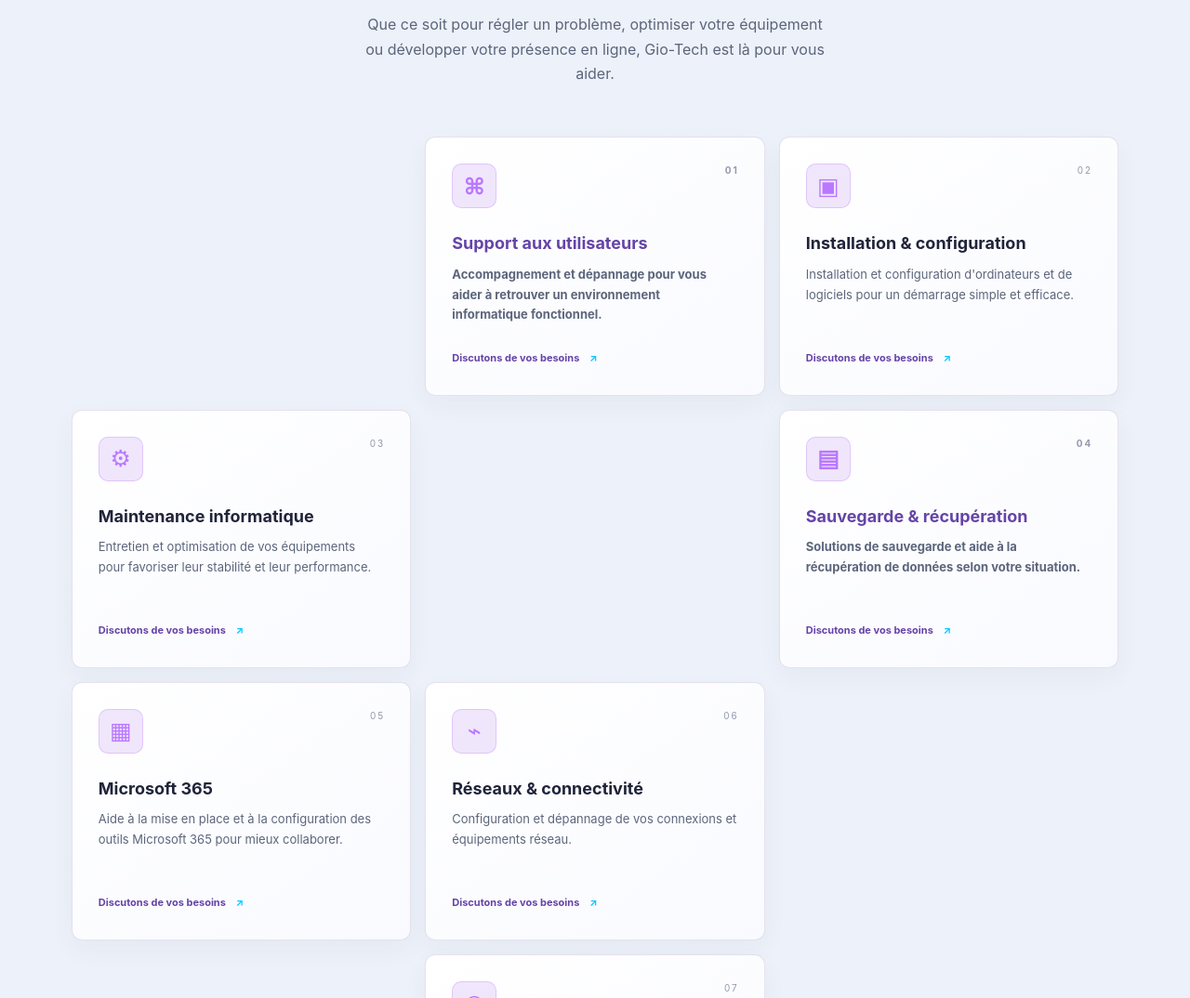
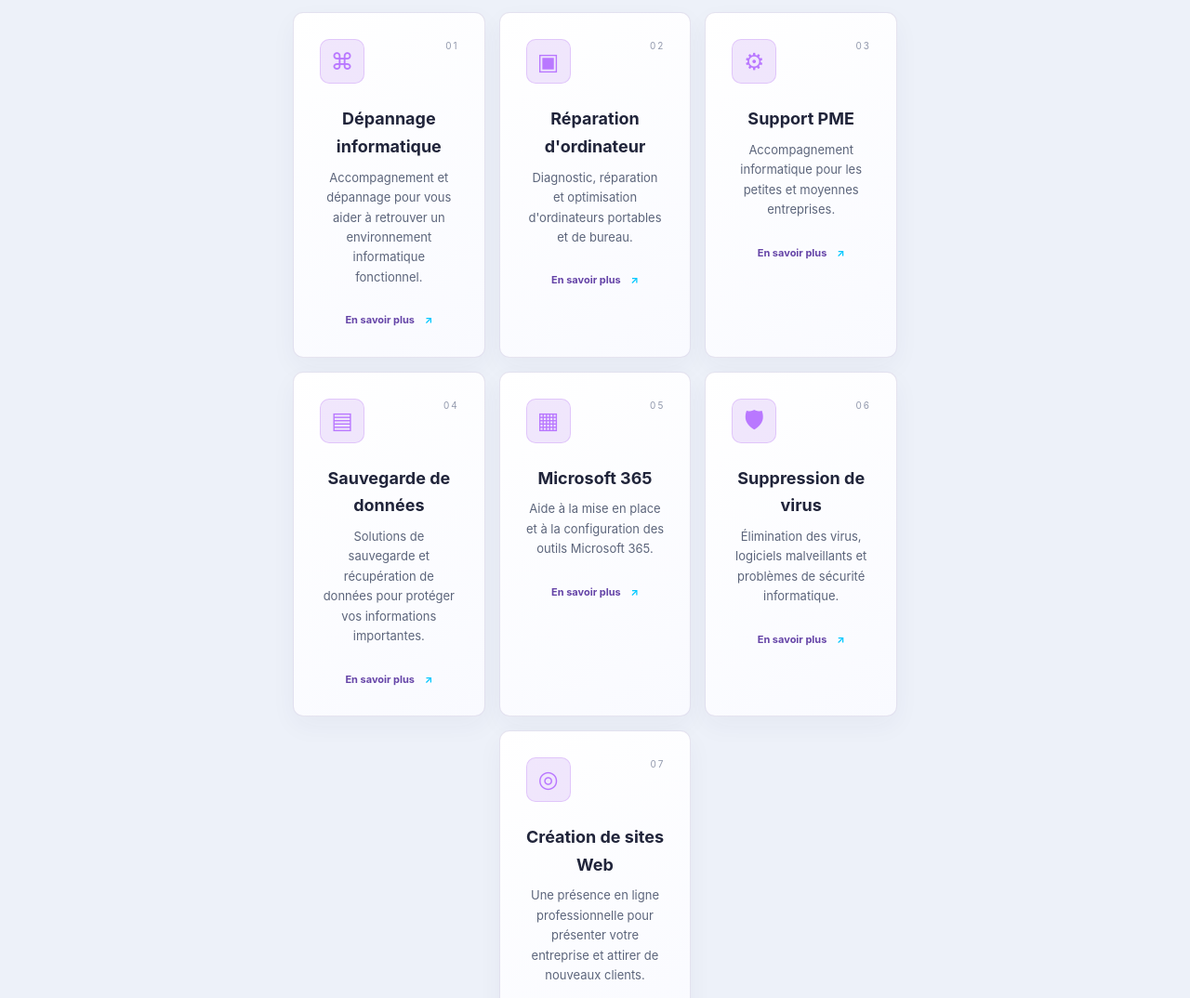
Before and after one commit to Gio-Technicien/gio-tech-site, a plain HTML site: page index.html in a window 1280 px wide. Shown: the part 1670-2744 px from the top of the page at 93% size. Drawn offline with Linux system fonts and the light colour scheme.

Commit message:
Update index.html
Update les carte

```diff
--- a/index.html
+++ b/index.html
@@ -106,23 +106,93 @@
         <section class="seo-content">
 <p>Gio-Tech accompagne les particuliers et les PME de la région de Québec dans leurs besoins informatiques de tous les jours. Que ce soit pour résoudre un problème technique, installer un nouvel équipement, configurer Microsoft 365, sécuriser vos données ou mettre en place un site Web professionnel, nous sommes là pour vous offrir un service fiable et adapté à votre réalité.</p>
         <p> Basée à Québec, Gio-Tech mise sur la proximité, l'écoute et la simplicité. Nous prenons le temps de comprendre vos besoins afin de proposer des solutions efficaces, durables et faciles à utiliser. Notre objectif est de vous permettre de profiter pleinement de vos technologies en toute confiance, avec un environnement informatique stable, performant et sécuritaire. </p>
-</section>
-        <p>Que ce soit pour régler un problème, optimiser votre équipement ou développer votre présence en ligne, Gio-Tech est là pour vous aider.</p>
-      </div>
-      <div class="service-grid">
-        <a href="depannage-informatique-quebec.html">
-        <article class="service-card reveal"><div class="service-icon">⌘</div><span class="card-number">01</span><h3>Support aux utilisateurs</h3><p>Accompagnement et dépannage pour vous aider à retrouver un environnement informatique fonctionnel.</p><a href="#contact" aria-label="Demander du support aux utilisateurs">Discutons de vos besoins <b>↗</b></a></article>
-       </a>
-        <article class="service-card reveal"><div class="service-icon">▣</div><span class="card-number">02</span><h3>Installation & configuration</h3><p>Installation et configuration d'ordinateurs et de logiciels pour un démarrage simple et efficace.</p><a href="#contact" aria-label="Demander une installation ou configuration">Discutons de vos besoins <b>↗</b></a></article>
-        <article class="service-card reveal"><div class="service-icon">⚙</div><span class="card-number">03</span><h3>Maintenance informatique</h3><p>Entretien et optimisation de vos équipements pour favoriser leur stabilité et leur performance.</p><a href="#contact" aria-label="Demander de la maintenance informatique">Discutons de vos besoins <b>↗</b></a></article>
-        <a href="sauvegarde-donnees-quebec.html">
-        <article class="service-card reveal"><div class="service-icon">▤</div><span class="card-number">04</span><h3>Sauvegarde & récupération</h3><p>Solutions de sauvegarde et aide à la récupération de données selon votre situation.</p><a href="#contact" aria-label="Demander une solution de sauvegarde">Discutons de vos besoins <b>↗</b></a></article>
-        </a>
-        <article class="service-card reveal"><div class="service-icon">▦</div><span class="card-number">05</span><h3>Microsoft 365</h3><p>Aide à la mise en place et à la configuration des outils Microsoft 365 pour mieux collaborer.</p><a href="#contact" aria-label="Obtenir de l'aide avec Microsoft 365">Discutons de vos besoins <b>↗</b></a></article>
-        <article class="service-card reveal"><div class="service-icon">⌁</div><span class="card-number">06</span><h3>Réseaux & connectivité</h3><p>Configuration et dépannage de vos connexions et équipements réseau.</p><a href="#contact" aria-label="Demander de l'aide pour un réseau">Discutons de vos besoins <b>↗</b></a></article>
-        <article class="service-card service-feature reveal"><div class="service-icon">◎</div><span class="card-number">07</span><h3>Création de sites Web</h3><p>Une présence en ligne claire et professionnelle pour présenter votre activité et faciliter les prises de contact.</p><a href="#contact" aria-label="Parler d'un projet de site Web">Parlons de votre site <b>↗</b></a></article>
-      </div>
-    </section>
+<div class="service-grid">
+
+  <article class="service-card reveal">
+    <div class="service-icon">⌘</div>
+    <span class="card-number">01</span>
+    <h3>Dépannage informatique</h3>
+    <p>
+      Accompagnement et dépannage pour vous aider à retrouver un environnement informatique fonctionnel.
+    </p>
+    <a href="depannage-informatique-quebec.html">
+      En savoir plus <b>↗</b>
+    </a>
+  </article>
+
+  <article class="service-card reveal">
+    <div class="service-icon">▣</div>
+    <span class="card-number">02</span>
+    <h3>Réparation d'ordinateur</h3>
+    <p>
+      Diagnostic, réparation et optimisation d'ordinateurs portables et de bureau.
+    </p>
+    <a href="reparation-ordinateur-quebec.html">
+      En savoir plus <b>↗</b>
+    </a>
+  </article>
+
+  <article class="service-card reveal">
+    <div class="service-icon">⚙</div>
+    <span class="card-number">03</span>
+    <h3>Support PME</h3>
+    <p>
+      Accompagnement informatique pour les petites et moyennes entreprises.
+    </p>
+    <a href="support-pme-quebec.html">
+      En savoir plus <b>↗</b>
+    </a>
+  </article>
+
+  <article class="service-card reveal">
+    <div class="service-icon">▤</div>
+    <span class="card-number">04</span>
+    <h3>Sauvegarde de données</h3>
+    <p>
+      Solutions de sauvegarde et récupération de données pour protéger vos informations importantes.
+    </p>
+    <a href="sauvegarde-donnees-quebec.html">
+      En savoir plus <b>↗</b>
+    </a>
+  </article>
+
+  <article class="service-card reveal">
+    <div class="service-icon">▦</div>
+    <span class="card-number">05</span>
+    <h3>Microsoft 365</h3>
+    <p>
+      Aide à la mise en place et à la configuration des outils Microsoft 365.
+    </p>
+    <a href="microsoft-365-quebec.html">
+      En savoir plus <b>↗</b>
+    </a>
+  </article>
+
+  <article class="service-card reveal">
+    <div class="service-icon">🛡</div>
+    <span class="card-number">06</span>
+    <h3>Suppression de virus</h3>
+    <p>
+      Élimination des virus, logiciels malveillants et problèmes de sécurité informatique.
+    </p>
+    <a href="suppression-virus-quebec.html">
+      En savoir plus <b>↗</b>
+    </a>
+  </article>
+
+  <article class="service-card service-feature reveal">
+    <div class="service-icon">◎</div>
+    <span class="card-number">07</span>
+    <h3>Création de sites Web</h3>
+    <p>
+      Une présence en ligne professionnelle pour présenter votre entreprise et attirer de nouveaux clients.
+    </p>
+    <a href="creation-site-web-quebec.html">
+      En savoir plus <b>↗</b>
+    </a>
+  </article>
+
+</div>
 
     <section class="approach section" id="approche">
       <div class="approach-art reveal"><div class="rings"><span></span><span></span><span></span><div class="ring-core">GT</div></div><div class="art-caption">FIABILITÉ · PERFORMANCE · SERVICE</div></div>
```
